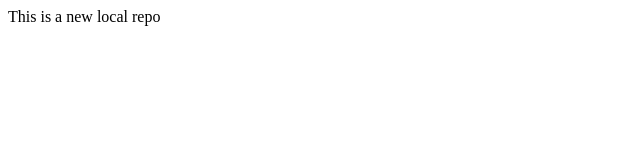
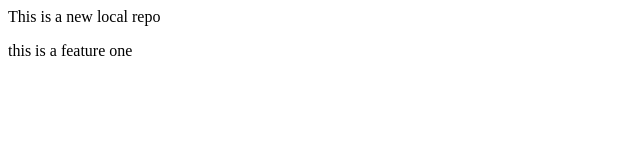
Before and after one commit to pradiphazarika1996/localrepo, a plain HTML site: page index.html in a window 1280 px wide. Shown: the whole page, without its empty margins (0-640 px from the left). Drawn offline with Linux system fonts and the light colour scheme.

Commit message:
new feature added

```diff
--- a/index.html
+++ b/index.html
@@ -1 +1,2 @@
 <p>This is a new local repo</p>
+<p>this is a feature one </p>
```
